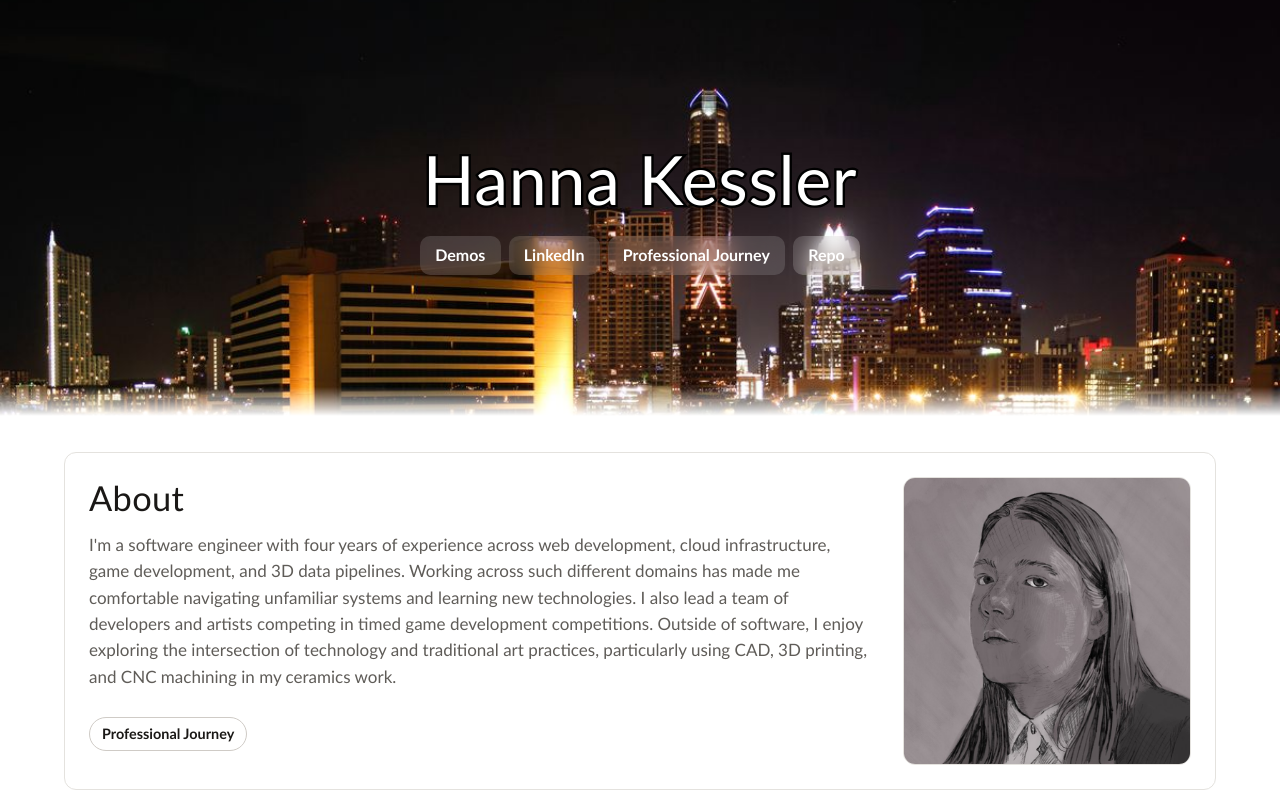
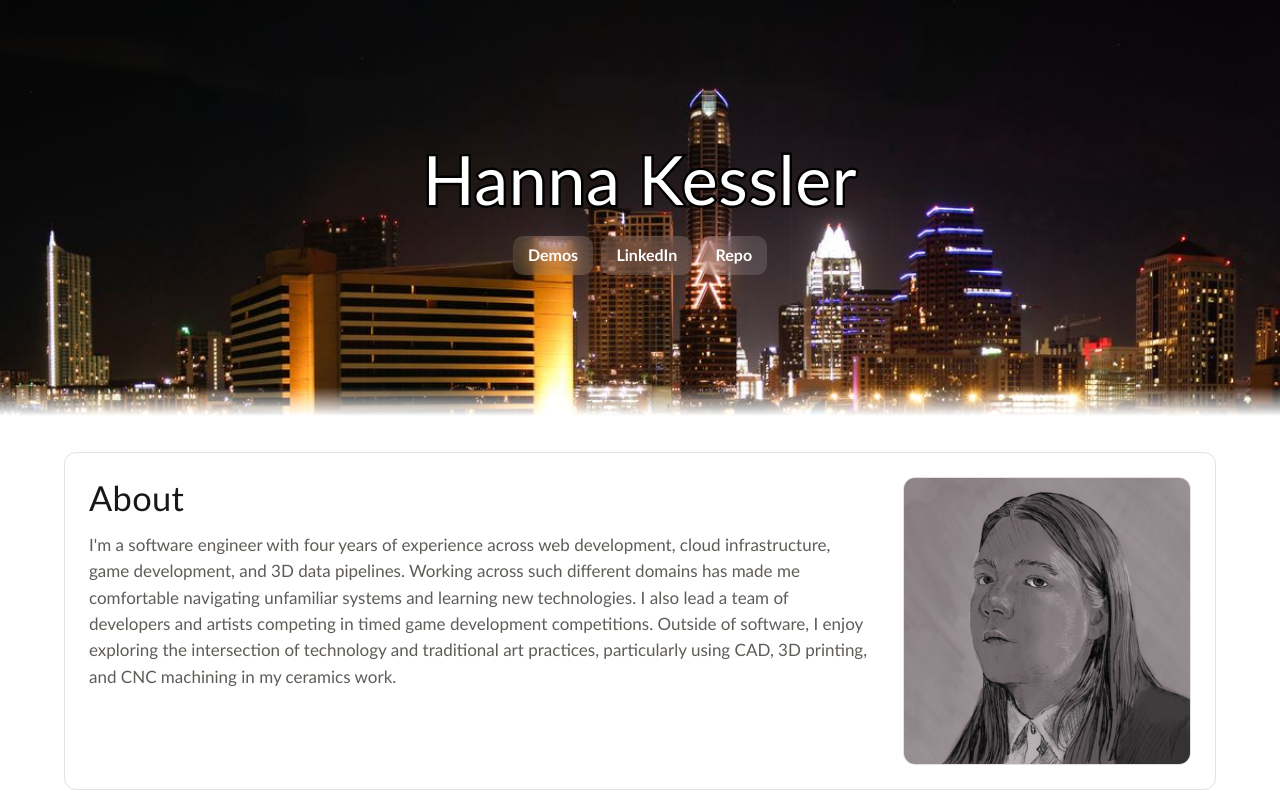
Before and after one commit to HannaKessler/PorfolioSite, an Astro site: page / in a window 1280 px wide. Shown: the top 800 px of the page. Built offline with nearby package versions, Linux system fonts and the light colour scheme; Astro itself is replaced by a stand-in of ours; a web font is replaced by a local one.

Commit message:
Hide Professional Journey links until the page is ready

```diff
--- a/src/components/Header.astro
+++ b/src/components/Header.astro
@@ -46,9 +46,10 @@ function demoCurrent(id: string) {
               ))}
             </ul>
           </div>
+          {/* Hidden until the Professional Journey page is filled out.
           <a href="/professional-journey" aria-current={current("/professional-journey")}>
             Professional Journey
-          </a>
+          </a> */}
         </nav>
       </div>
     </header>
--- a/src/pages/index.astro
+++ b/src/pages/index.astro
@@ -47,7 +47,7 @@ const projects = (await getCollection("projects"))
           </ul>
         </div>
         <a href={site.links.linkedin} rel="noreferrer">LinkedIn</a>
-        <a href="/professional-journey">Professional Journey</a>
+        {/* Hidden until the Professional Journey page is filled out. <a href="/professional-journey">Professional Journey</a> */}
         <a href={site.links.github} rel="noreferrer">Repo</a>
       </nav>
     </div>
@@ -72,7 +72,7 @@ const projects = (await getCollection("projects"))
             </ul>
           </>
         )}
-        <a class="button button-ghost button-small" href="/professional-journey">Professional Journey</a>
+        {/* Hidden until the Professional Journey page is filled out. <a class="button button-ghost button-small" href="/professional-journey">Professional Journey</a> */}
       </div>
       <div class="profile-media">
         <img class="profile-photo" src={site.photo} alt={`Portrait of ${site.name}`} />
```
